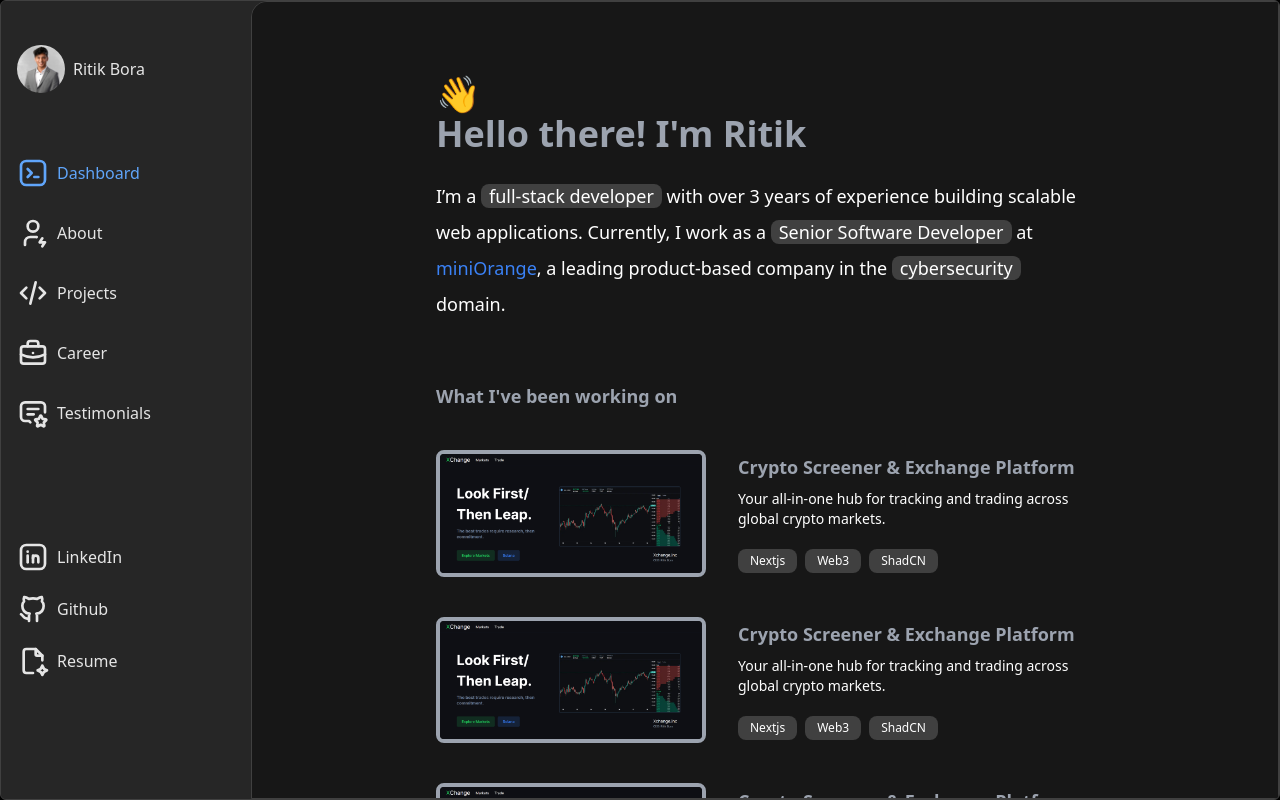
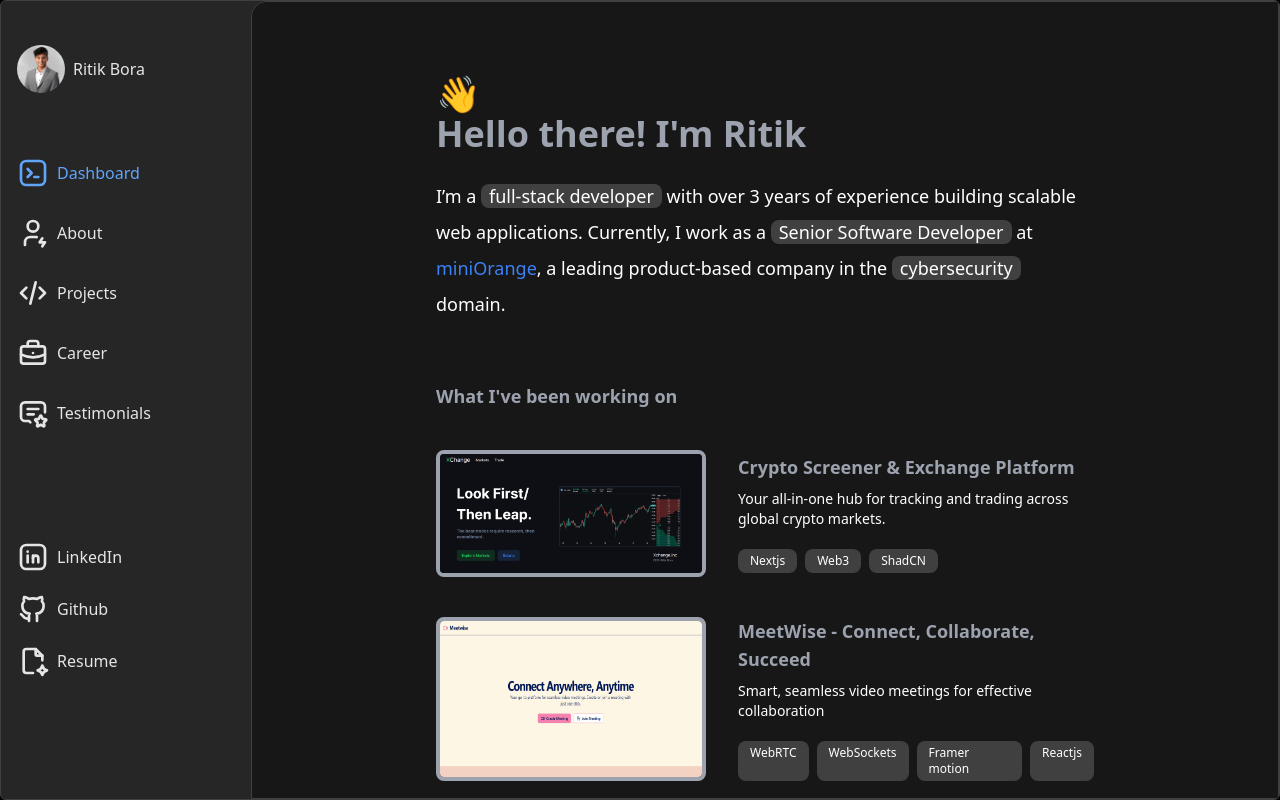
Before and after one commit to RitikBora/profile_site, a Next.js app: page / in a window 1280 px wide. Built offline with nearby package versions, Linux system fonts and the light colour scheme.

Commit message:
projects modified

```diff
--- a/src/components/ui/ProjectSection.tsx
+++ b/src/components/ui/ProjectSection.tsx
@@ -43,11 +43,11 @@ const containerVariants = {
       techStack: ["Nextjs" , "Web3" , "ShadCN"]
     },
     {
-      title: "Crypto Screener & Exchange Platform",
-      description: "Your all-in-one hub for tracking and trading across global crypto markets.",
-      imageUrl: "/images/xchange.png",
+      title: "MeetWise - Connect, Collaborate, Succeed",
+      description: "Smart, seamless video meetings for effective collaboration",
+      imageUrl: "/images/meetwise.png",
       projectLink: "https://xchange.ritikboradev.com/",
-      techStack: ["Nextjs" , "Web3" , "ShadCN"]
+      techStack: ["WebRTC" , "WebSockets" , "Framer motion" , "Reactjs"]
     },{
       title: "Crypto Screener & Exchange Platform",
       description: "Your all-in-one hub for tracking and trading across global crypto markets.",
```
Also changed, not shown: public/images/meetwise.png (added).
